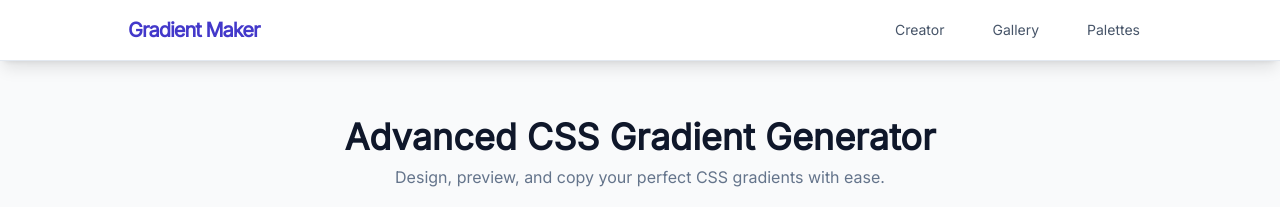
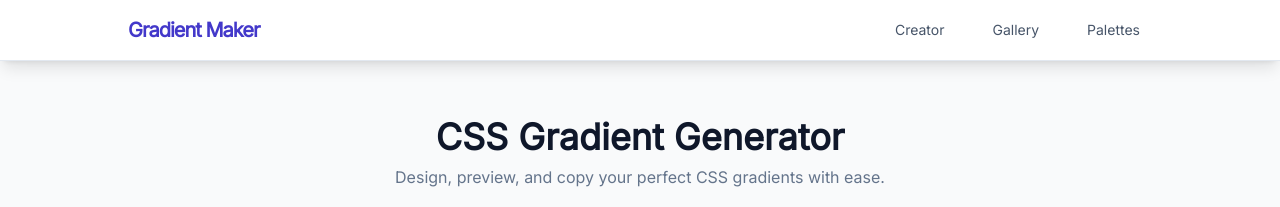
Before and after one commit to John16w/Gradient-Maker, a plain HTML site: page index.html in a window 1280 px wide. Shown: the top 207 px of the page. Drawn offline with nearby package versions, Linux system fonts and the light colour scheme.

Commit message:
removed stuff

```diff
--- a/index.html
+++ b/index.html
@@ -3,7 +3,7 @@
 <head>
     <meta charset="UTF-8">
     <meta name="viewport" content="width=device-width, initial-scale=1.0">
-    <title>Gradient Maker: Advanced CSS Gradient Editor & Generator</title>
+    <title>Gradient Maker: CSS Gradient Editor & Generator</title>
     <meta name="description" content="An advanced, responsive CSS gradient editor to create stunning linear, radial, and conic gradients with real-time preview, code output, and sharing.">
     <meta name="keywords" content="CSS gradient editor, linear gradient, radial gradient, conic gradient, gradient generator, CSS tool, color stops, Tailwind CSS">
     <link rel="canonical" href="https://example.com/gradient-studio">
@@ -119,7 +119,7 @@
 
     <main class="w-full max-w-5xl mx-auto space-y-12 p-6 sm:p-10">
         <header class="text-center pt-4 pb-2">
-            <h2 class="text-3xl sm:text-4xl font-bold text-slate-900">Advanced CSS Gradient Generator</h2>
+            <h2 class="text-3xl sm:text-4xl font-bold text-slate-900">CSS Gradient Generator</h2>
             <p class="text-slate-500 mt-2">Design, preview, and copy your perfect CSS gradients with ease.</p>
         </header>
 
```
